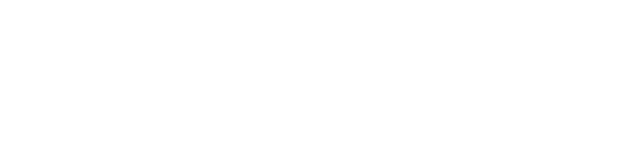
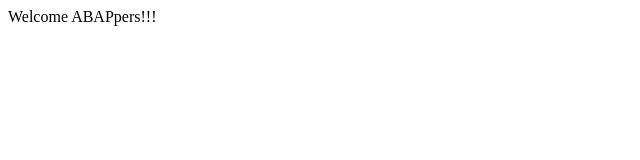
Before and after one commit to Bharani20/community, a plain HTML site: page index.html in a window 1280 px wide. Shown: the whole page, without its empty margins (0-640 px from the left). Drawn offline with Linux system fonts and the light colour scheme.

Commit message:
Update index.html

```diff
--- a/index.html
+++ b/index.html
@@ -3,6 +3,6 @@
     <meta name="google-site-verification" content="w7jijg1GmhcUqOpOz03lm6D6sCnHALcDoeCvnoFCyaw" />
   </head>
   <body>
-
+    Welcome ABAPpers!!!
   </body>
 </html>
```
